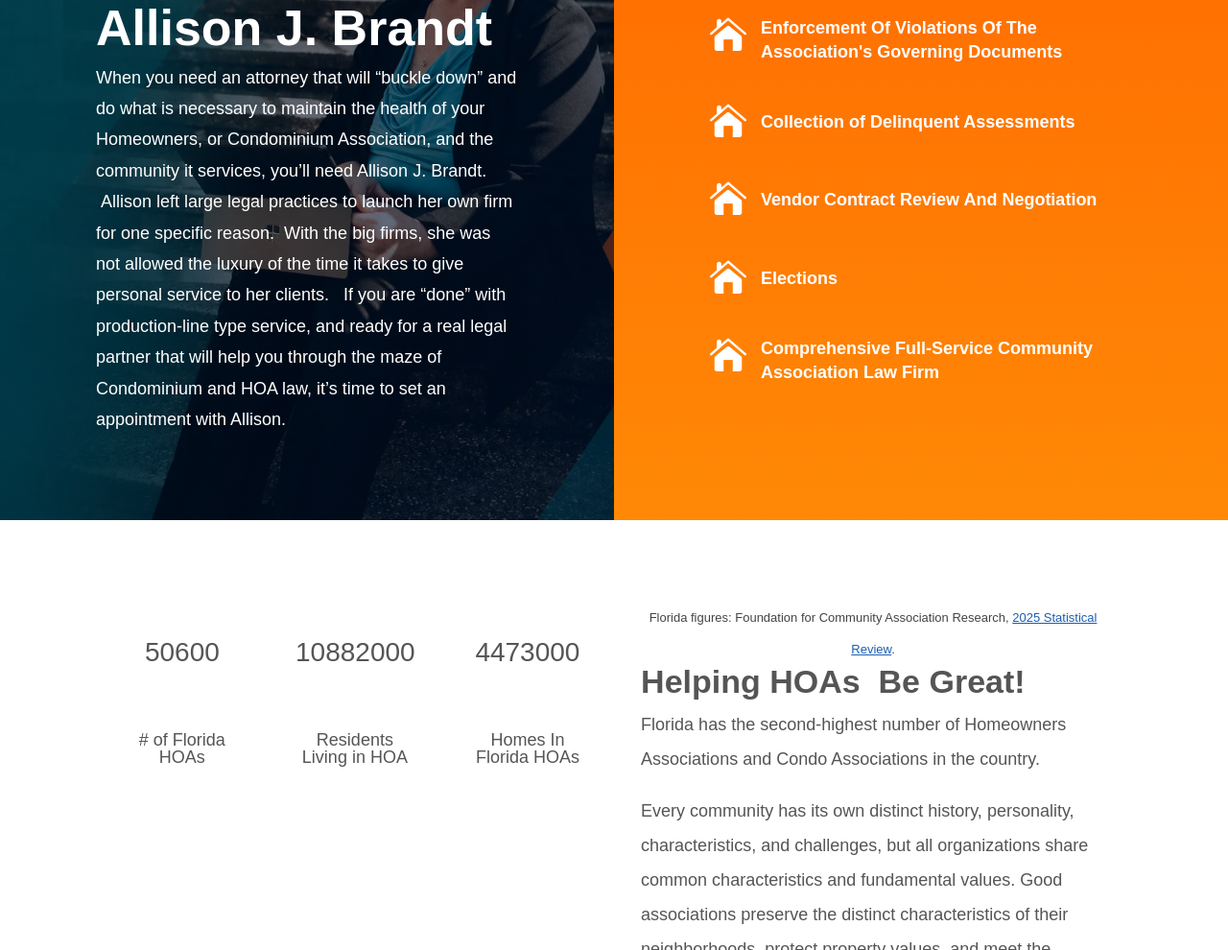
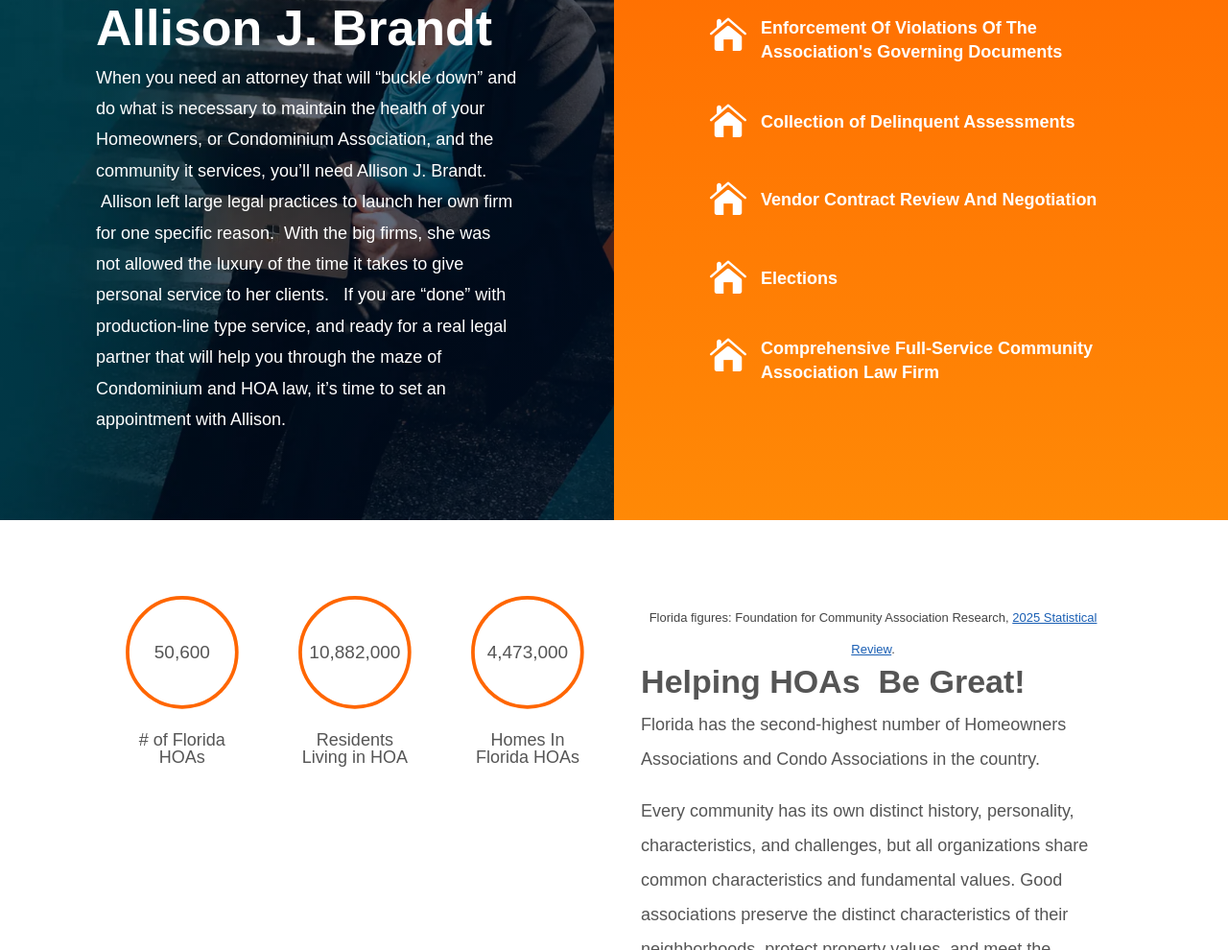
Before and after one commit to Jurisbranded/brandtlawpa-site, an Astro site: page / in a window 1280 px wide. Shown: the part 1810-2800 px from the top of the page at 96% size. Built offline with nearby package versions, Linux system fonts and the light colour scheme; Astro itself is replaced by a stand-in of ours.

Commit message:
Home: animated circle counters (orange ring + count-up) to match live Divi module
Co-Authored-By: Claude Opus 5.5 <noreply@anthropic.com>
Claude-Session: https://claude.ai/code/session_017xvpFcRE6GiomBWnYgJDvm

```diff
--- a/public/css/site.css
+++ b/public/css/site.css
@@ -26,3 +26,8 @@ a:focus-visible,button:focus-visible,[role=button]:focus-visible,input:focus-vis
 .glossry-ul .glossry-off{opacity:.45}
 /* Divi slider without its script: only the active slide shows (public/js/site.js switches it) */
 .et_pb_slider .et_pb_slide:not(.et-pb-active-slide){display:none}
+
+/* Home circle counters: SVG ring drawn by site.js (replaces the Divi canvas) */
+.et_pb_circle_counter .jb-ring{position:absolute;top:0;left:0;width:100%;height:auto;display:block}
+.et_pb_circle_counter .jb-ring-bar{transition:none}
+.et_pb_circle_counter .percent-value{font-variant-numeric:tabular-nums}
--- a/public/js/site.js
+++ b/public/js/site.js
@@ -102,6 +102,55 @@
     w.addEventListener('resize', fit); if (d.fonts && d.fonts.ready) d.fonts.ready.then(fit);
   });
 
+  /* ---------- circle counters (home "Florida figures"): orange ring draws while the number counts up,
+     like the live Divi module. Starts when scrolled into view; static final value with reduced motion or no JS. ---------- */
+  var reduceMotion = w.matchMedia && w.matchMedia('(prefers-reduced-motion: reduce)').matches;
+  var fmt = function (n) { return Math.round(n).toLocaleString('en-US'); };
+  var fits = [];
+  function fitAll() {   // each ring shrinks its own figure, then all three use the smallest size so they match
+    fits.forEach(function (f) { f.fit(); });
+    var sizes = fits.map(function (f) { return parseFloat(w.getComputedStyle(f.p).fontSize) || 28; });
+    var min = Math.min.apply(Math, sizes);
+    fits.forEach(function (f) { if (f.p) f.p.style.fontSize = min + 'px'; });
+  }
+  $$('.et_pb_circle_counter_inner[data-number-value]').forEach(function (box) {
+    var target = parseFloat(box.getAttribute('data-number-value')) || 0;
+    var color = box.getAttribute('data-bar-bg-color') || '#ff6600';
+    var val = box.querySelector('.percent-value'), p = box.querySelector('.percent p');
+    var old = box.querySelector('canvas'); if (old) old.parentNode.removeChild(old);
+    var NS = 'http://www.w3.org/2000/svg', R = 46, C = 2 * Math.PI * R;
+    var svg = d.createElementNS(NS, 'svg');
+    svg.setAttribute('viewBox', '0 0 100 100'); svg.setAttribute('aria-hidden', 'true'); svg.setAttribute('class', 'jb-ring');
+    svg.innerHTML = '<circle cx="50" cy="50" r="' + R + '" fill="none" stroke="' + color + '" stroke-opacity=".15" stroke-width="3"/>' +
+      '<circle class="jb-ring-bar" cx="50" cy="50" r="' + R + '" fill="none" stroke="' + color + '" stroke-width="3" stroke-linecap="round" transform="rotate(-90 50 50)" stroke-dasharray="' + C + '" stroke-dashoffset="' + C + '"/>';
+    box.insertBefore(svg, box.firstChild);
+    var bar = svg.querySelector('.jb-ring-bar');
+    if (val) { val.textContent = fmt(target); }
+    function fit() {   // long figures (10,882,000) shrink to stay inside the ring
+      if (!p || !val) return; p.style.fontSize = '';
+      var shown = val.textContent; val.textContent = fmt(target);   // measure the final figure, not the running count
+      var room = box.offsetWidth * 0.78, fs = parseFloat(w.getComputedStyle(p).fontSize) || 28, tries = 0;
+      val.style.whiteSpace = 'nowrap';
+      while (val.offsetWidth > room && fs > 12 && tries++ < 30) { fs -= 1; p.style.fontSize = fs + 'px'; }
+      val.textContent = shown;
+    }
+    fits.push({ fit: fit, p: p });
+    function draw(t) { bar.setAttribute('stroke-dashoffset', String(C * (1 - t))); if (val) val.textContent = fmt(target * t); }
+    if (reduceMotion || !('IntersectionObserver' in w)) { draw(1); return; }
+    draw(0);
+    var io = new IntersectionObserver(function (es) {
+      if (!es[0].isIntersecting) return; io.disconnect();
+      var start = null, DUR = 1800;
+      (function step(ts) {
+        if (start === null) start = ts;
+        var k = Math.min(1, (ts - start) / DUR), e = 1 - Math.pow(1 - k, 3);   // ease-out
+        draw(e); if (k < 1) w.requestAnimationFrame(step);
+      })(performance.now());
+    }, { threshold: 0.4 });
+    io.observe(box);
+  });
+  if (fits.length) { fitAll(); w.addEventListener('resize', fitAll); if (d.fonts && d.fonts.ready) d.fonts.ready.then(fitAll); }
+
   /* ---------- email links: address kept out of the page, mailto built on click ---------- */
   $$('[data-mail]').forEach(function (a) { a.setAttribute('aria-label', 'Send an email to Brandt Law, P.A.'); });
   d.addEventListener('click', function (e) {
```
Also changed, not shown: docs/CHANGES.md (+7 -0 lines).
